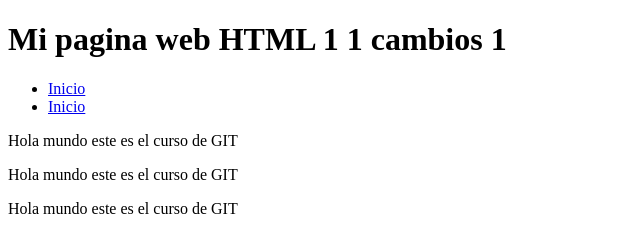
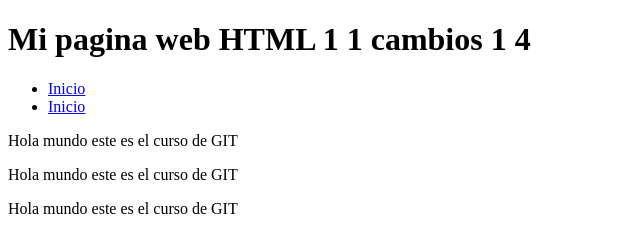
Before and after one commit to taylorinteractivo/testeando, a plain HTML site: page index.html in a window 1280 px wide. Shown: the top 231 px of the page, 0-640 px from the left. Drawn offline with Linux system fonts and the light colour scheme.

Commit message:
commit en pruebas

```diff
--- a/index.html
+++ b/index.html
@@ -5,7 +5,7 @@
 	<title></title>
 </head>
 <body>
-	<h1>Mi pagina web HTML 1 1 cambios 1</h1>
+	<h1>Mi pagina web HTML 1 1 cambios 1 4</h1>
 	<ul>
 		<li><a href="index.html">Inicio</a></li>
 		<li><a href="pagina1.html">Inicio</a></li>
```
